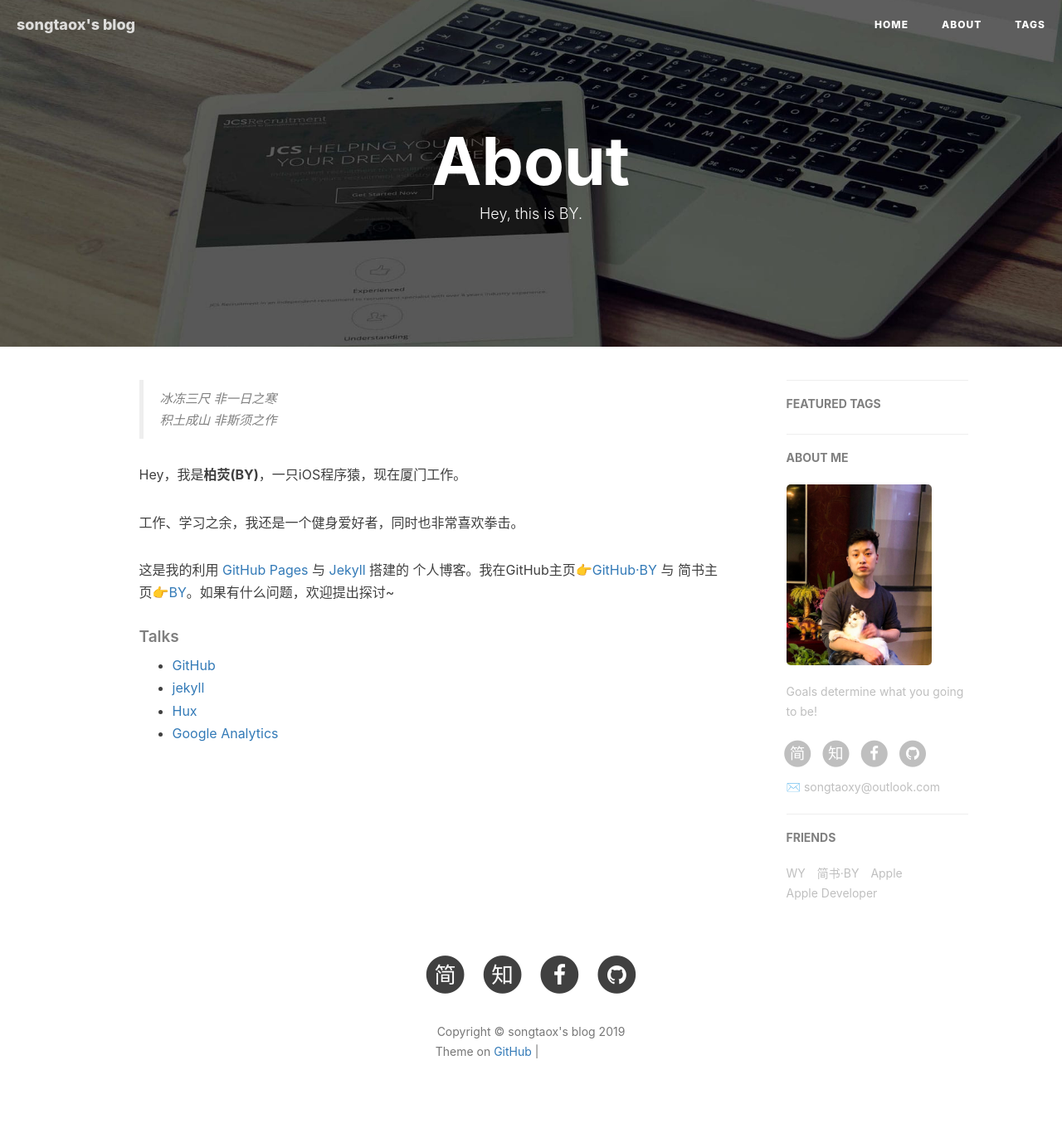
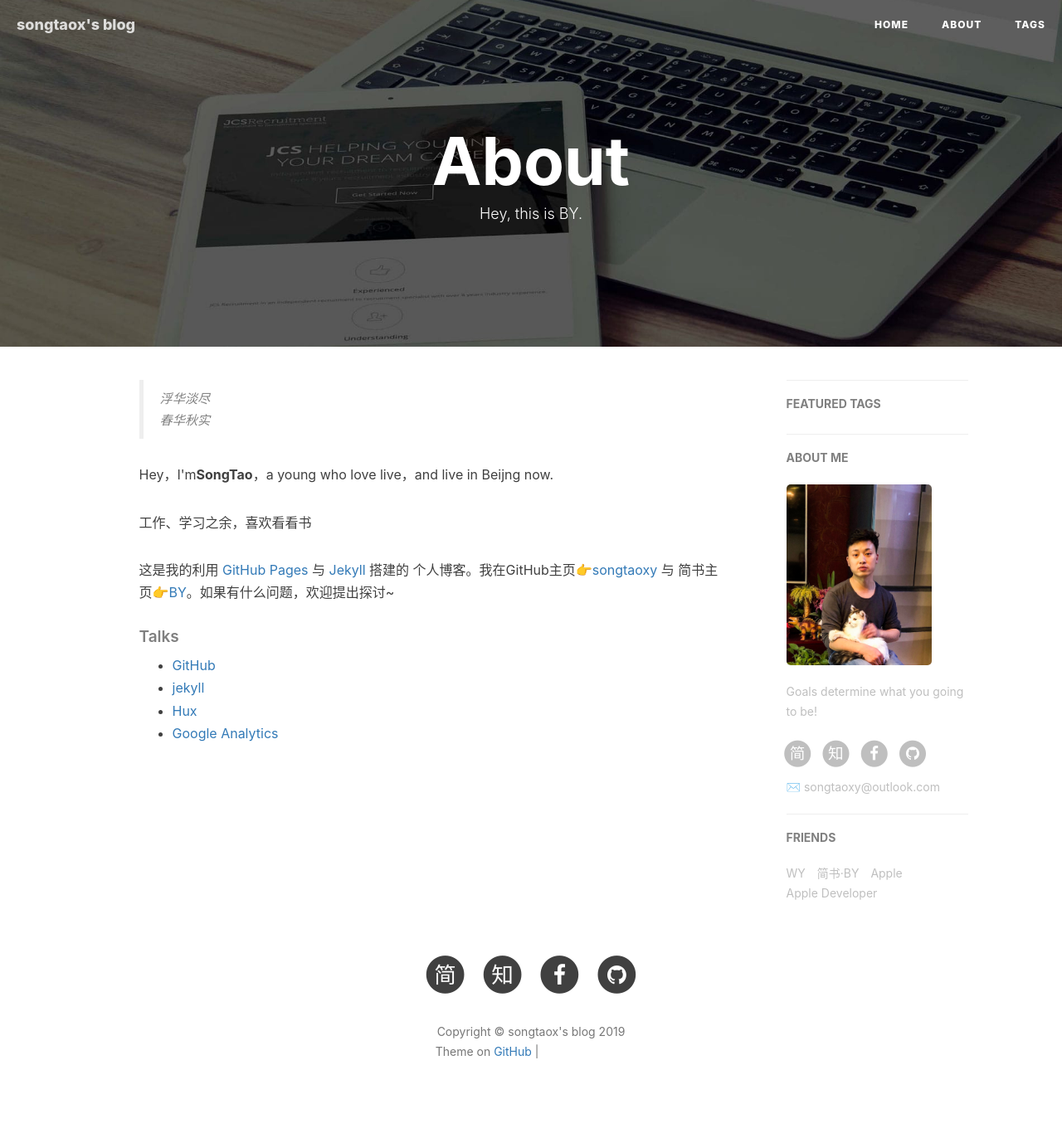
Before and after one commit to songtaoxy/songtaoxy.github.io, a Jekyll site: the page built from about.html, in a window 1280 px wide. Shown: the whole page at 83% size. Built offline with Jekyll 4.4.1, drawn with Linux system fonts in a browser that asks for light colours; nearby versions of some CDN libraries; comment, search, counter and statistics services are not loaded; grey boxes are pictures that could not be loaded.

Commit message:
Update about.html

```diff
--- a/about.html
+++ b/about.html
@@ -15,14 +15,14 @@ header-img: "img/post-bg-rwd.jpg"
 <div class="zh post-container">
 
     <!--copied from markdown -->
-    <blockquote><p>冰冻三尺 非一日之寒<br>
-    积土成山 非斯须之作</p></blockquote>
+    <blockquote><p>浮华淡尽<br>
+    春华秋实</p></blockquote>
 
-    <p>Hey，我是<strong>柏荧(BY)</strong>，一只iOS程序猿，现在厦门工作。</p>
+    <p>Hey，I'm<strong>SongTao</strong>，a young who love live，and live in Beijng now.</p>
 
-    <p>工作、学习之余，我还是一个健身爱好者，同时也非常喜欢拳击。</p>
+    <p>工作、学习之余，喜欢看看书</p>
 
-    <p>这是我的利用 <a href="https://pages.github.com/">GitHub Pages</a> 与 <a href="http://jekyll.com.cn/">Jekyll</a> 搭建的 个人博客。我在GitHub主页<a href="https://github.com/qiubaiying">👉GitHub·BY</a> 与 简书主页<a href="https://http://www.jianshu.com/u/e71990ada2fd">👉BY</a>。如果有什么问题，欢迎提出探讨~</p>
+    <p>这是我的利用 <a href="https://pages.github.com/">GitHub Pages</a> 与 <a href="http://jekyll.com.cn/">Jekyll</a> 搭建的 个人博客。我在GitHub主页<a href="https://github.com/songtaoxy">👉songtaoxy</a> 与 简书主页<a href="https://http://www.jianshu.com/u/e71990ada2fd">👉BY</a>。如果有什么问题，欢迎提出探讨~</p>
 
     <p></p>
 
```
